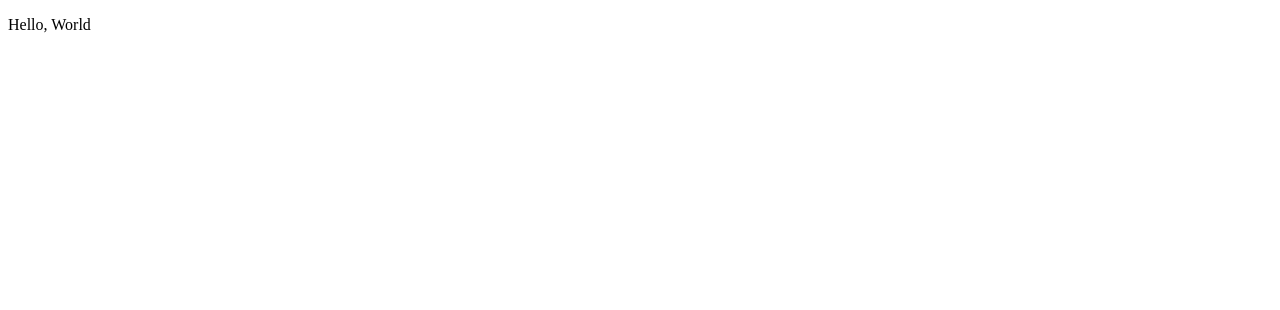
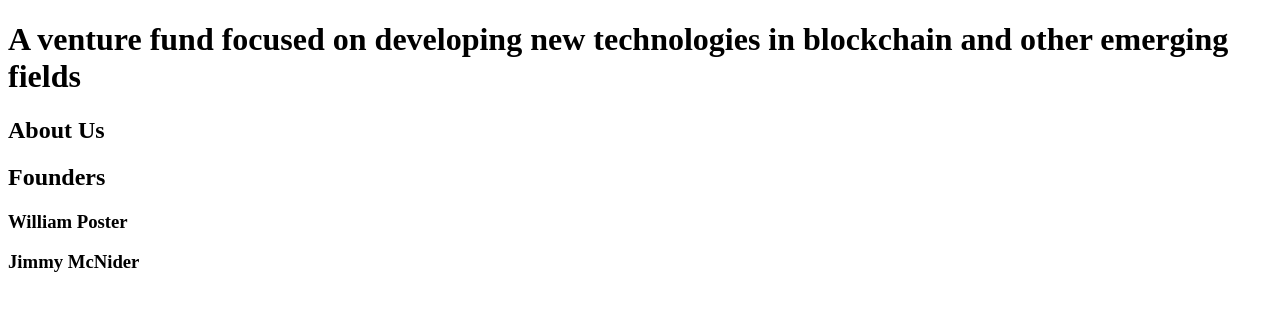
Before and after one commit to JimmyMcNider/sample_website, a plain HTML site: page index.html in a window 1280 px wide. Drawn offline with Linux system fonts and the light colour scheme.

Commit message:
Editing for Specific CCV Use

```diff
--- a/index.html
+++ b/index.html
@@ -1,10 +1,20 @@
 <!DOCTYPE html>
 <html lang="en" dir="ltr">
   <head>
-    <title>Page Title</title>
+    <title>Code Capital Ventures, LLC. </title>
     <meta charset="utf-8"
   </head>
   <body>
-    <p>Hello, World</p>
+
+    <h1>A venture fund focused on developing new technologies in blockchain and other emerging fields</h1>
+
+    <h2>About Us</h2>
+
+    <h2>Founders</h2>
+
+    <h3>William Poster</h3>
+
+    <h3>Jimmy McNider</h3>
+
   </body>
 </html>
```
